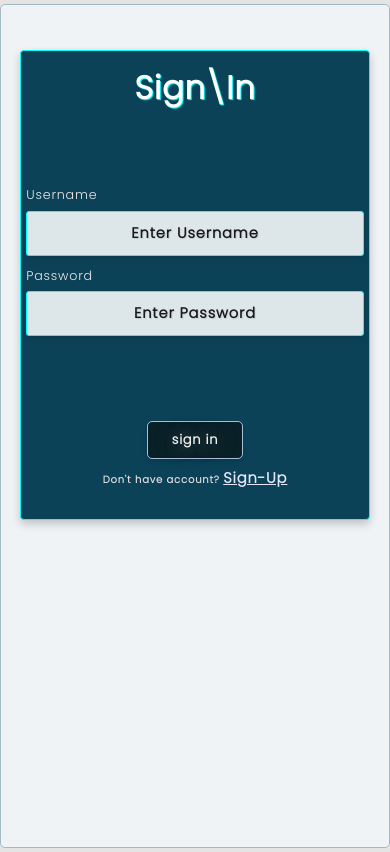
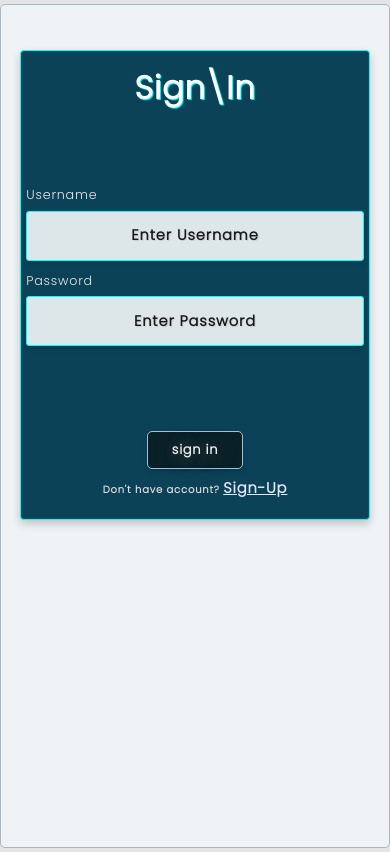
Before and after one commit to arjunaNR-gf/DailySpendLocal, a React (Create React App) app: page / in a window 390 px wide. Built offline with nearby package versions, Linux system fonts and the light colour scheme.

Commit message:
increased the input height

```diff
--- a/src/Component/Input/index.css
+++ b/src/Component/Input/index.css
@@ -33,3 +33,10 @@
     border-color: cyan; /* Change border color on focus */
     border-width: 1px 2px 2px 2px; /* Spread the border (top, right, bottom, left) */
   }
+
+  @media screen and (max-width: 420px) {
+    input#inpt
+    {
+      height: 50px;
+    }
+  }
```
